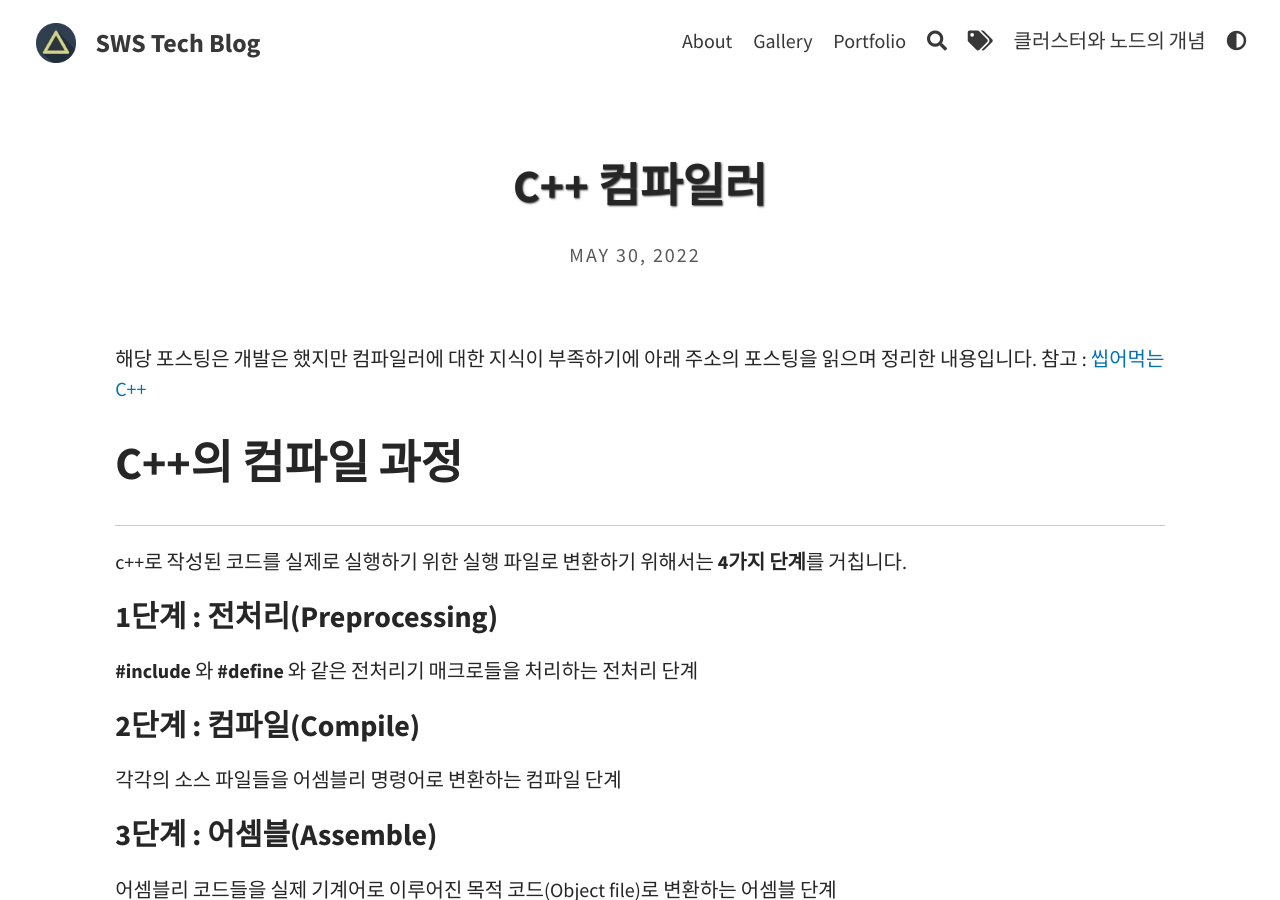
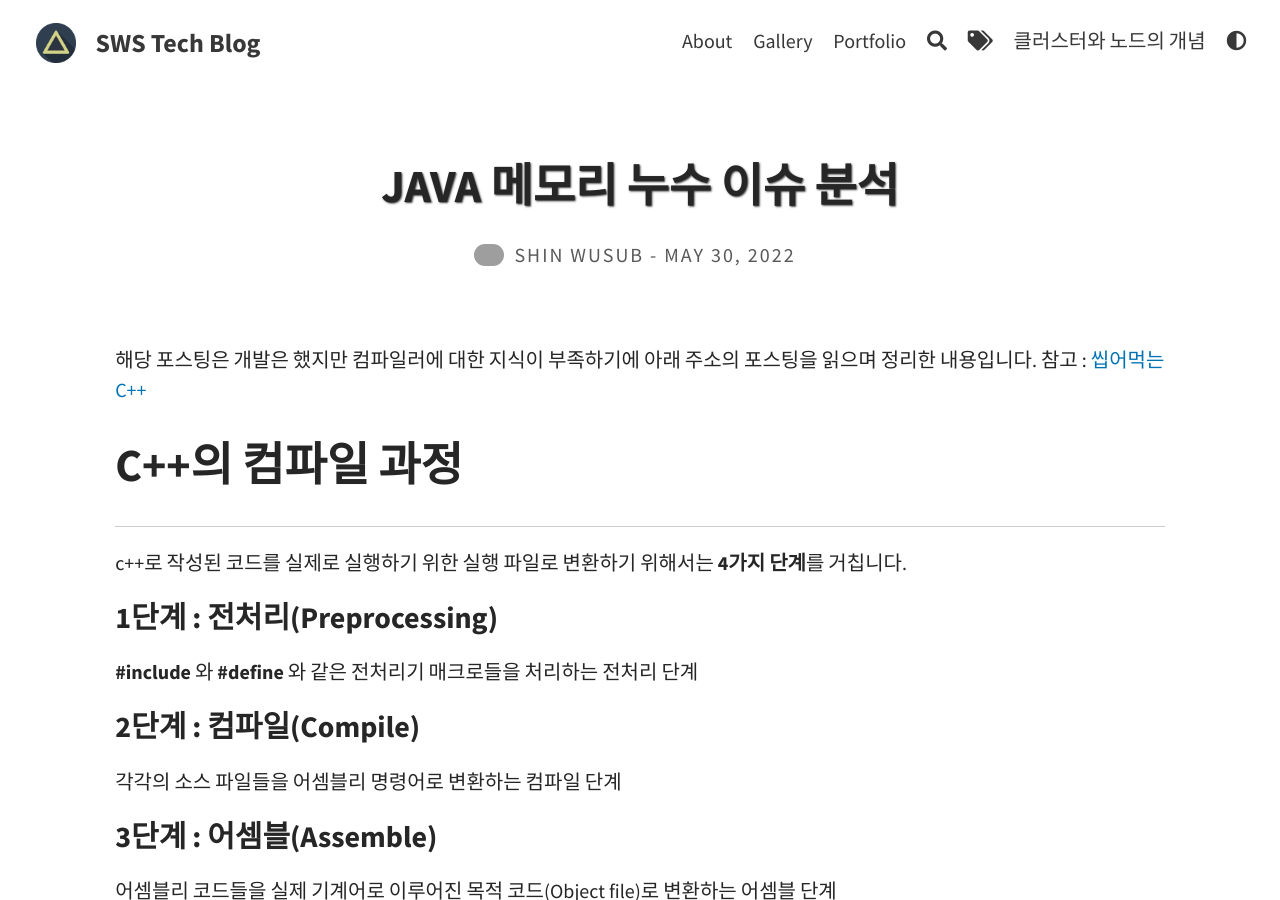
Before and after one commit to mainmethod0126/old-tech-blog, a Jekyll site: the page built from _posts/common/2022-05-30-C++-컴파일러.md, in a window 1280 px wide and 900 px high. Built offline with Jekyll 4.4.1, drawn with Linux system fonts in a browser that asks for light colours; our own code applies the rules of GitHub Pages for plain Markdown files; comment, search, counter and statistics services are not loaded; some of the changed text lies outside the part shown; grey boxes are pictures that could not be loaded.

Commit message:
비공개글 테스트

```diff
--- a/_posts/common/2022-05-30-C++ 컴파일러.md
+++ b/_posts/common/2022-05-30-C++-컴파일러.md
@@ -1,3 +1,12 @@
+---
+layout: post
+title: JAVA 메모리 누수 이슈 분석
+tags: [java, jvm, troubleshooting]
+author: mainmethod0126
+hide: true
+excerpt_separator: <!--more-->
+---
+
 해당 포스팅은 개발은 했지만 컴파일러에 대한 지식이 부족하기에 아래 주소의 포스팅을 읽으며 정리한 내용입니다.
 참고 : [씹어먹는 C++](https://modoocode.com/319)
 
```
